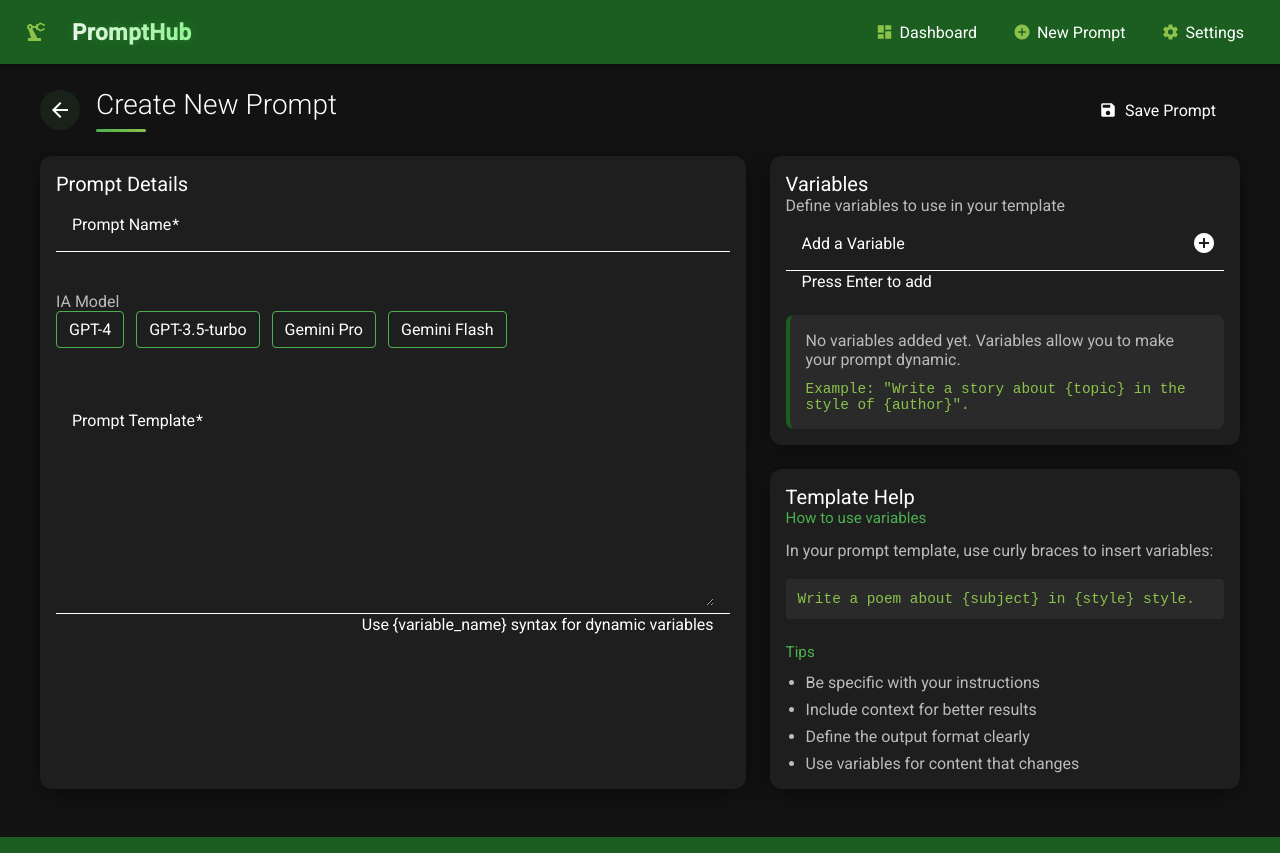
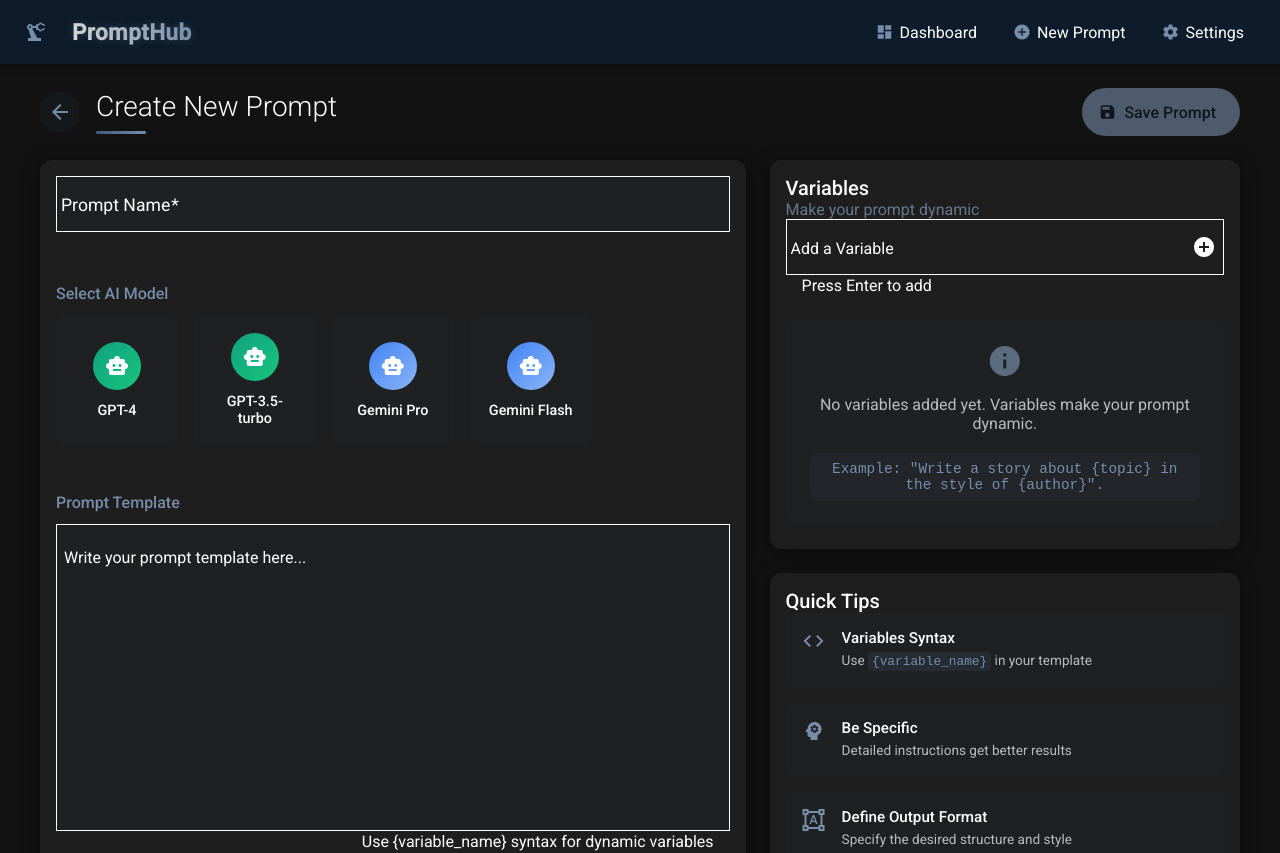
Before and after one commit to eduardo-r-rodrigues/frontend-dev-academy, an Angular app: page /prompts/new in a window 1280 px wide. Shown: the top 853 px of the page. Built offline with nearby package versions, Linux system fonts and the light colour scheme.

Commit message:
changed the color pallete

```diff
--- a/src/app/app.component.scss
+++ b/src/app/app.component.scss
@@ -30,11 +30,11 @@
   font-size: 1.4rem;
   margin-left: 12px;
   letter-spacing: 0.5px;
-  background: linear-gradient(90deg, #ffffff, #9cff9c);
+  background: linear-gradient(90deg, #E0E1DD, #778DA9);
   -webkit-background-clip: text;
   background-clip: text;
   -webkit-text-fill-color: transparent;
-  text-shadow: 0 0 10px rgba(76, 175, 80, 0.3);
+  text-shadow: 0 0 10px rgba(119, 141, 169, 0.3);
   cursor: pointer;
 }
 
@@ -42,7 +42,7 @@
   margin-right: 4px;
 
   mat-icon {
-    color: #8bc34a;
+    color: #778DA9;
   }
 }
 
@@ -54,12 +54,12 @@
   transition: background-color 0.2s;
 
   &:hover {
-    background-color: rgba(76, 175, 80, 0.1);
+    background-color: rgba(65, 90, 119, 0.1);
   }
 
   mat-icon {
     margin-right: 6px;
-    color: #8bc34a;
+    color: #778DA9;
   }
 }
 
--- a/src/app/components/editor/prompt-editor.component.html
+++ b/src/app/components/editor/prompt-editor.component.html
@@ -1,117 +1,85 @@
 <div class="editor-container">
   <div class="editor-header">
     <div class="header-left">
-      <button
-        mat-icon-button
-        matTooltip="Back to Dashboard"
-        routerLink="/dashboard"
-        class="back-btn"
-      >
+      <button mat-icon-button matTooltip="Back to Dashboard" routerLink="/dashboard" class="back-btn">
         <mat-icon>arrow_back</mat-icon>
       </button>
-      <h1 class="editor-title">
-        {{ isEditMode ? "Edit Prompt" : "Create New Prompt" }}
-      </h1>
+      <h1 class="editor-title">{{ isEditMode ? "Edit Prompt" : "Create New Prompt" }}</h1>
     </div>
 
-    <button
-      mat-flat-button
-      color="accent"
-      (click)="onSubmit()"
-      [disabled]="form.invalid"
-    >
+    <button mat-flat-button color="primary" (click)="onSubmit()" [disabled]="form.invalid" class="save-button">
       <mat-icon>{{ isEditMode ? "update" : "save" }}</mat-icon>
       {{ isEditMode ? "Update Prompt" : "Save Prompt" }}
     </button>
   </div>
 
   <div class="editor-content">
-    <!-- Left panel - Main form -->
+    <!-- Main form -->
+    <div class="main-content-area">
       <mat-card class="editor-card main-form">
-      <mat-card-header>
-        <mat-card-title>Prompt Details</mat-card-title>
-      </mat-card-header>
-
         <mat-card-content>
           <form [formGroup]="form">
-          <mat-form-field class="full-width">
+            <div class="form-header">
+              <mat-form-field class="full-width name-field" appearance="outline">
                 <mat-label>Prompt Name</mat-label>
-            <input
-              matInput
-              formControlName="name"
-              placeholder="Enter a descriptive name"
-            />
+                <input matInput formControlName="name" placeholder="Enter a descriptive name" />
                 <mat-error *ngIf="form.get('name')?.hasError('required')">
                   Prompt name is required
                 </mat-error>
               </mat-form-field>
+            </div>
 
-          <!-- Replacing mat-select with the new IA Models container -->
-          <div class="ia-models-container">
-            <label class="section-title">IA Model</label>
+            <!-- IA Models container -->
+            <div class="ia-models-section">
+              <label class="section-label">Select AI Model</label>
               <div class="models-grid">
-              <div
-                class="model-card"
-                *ngFor="let model of availableModels"
+                <div class="model-card" *ngFor="let model of availableModels"
                      (click)="form.get('ia_model')?.setValue(model)"
-                [class.selected]="form.get('ia_model')?.value === model"
-              >
-                {{ model }}
+                     [class.selected]="form.get('ia_model')?.value === model">
+                  <div class="model-icon" [ngClass]="getModelClass(model)">
+                    <mat-icon>smart_toy</mat-icon>
+                  </div>
+                  <span class="model-name">{{ model }}</span>
                 </div>
               </div>
             </div>
 
-          <mat-form-field class="full-width">
-            <mat-label>Prompt Template</mat-label>
-            <textarea
-              matInput
-              formControlName="template"
-              rows="10"
+            <!-- Template editor -->
+            <div class="template-editor-section">
+              <label class="section-label">Prompt Template</label>
+              <mat-form-field class="full-width template-field" appearance="outline">
+                <textarea matInput formControlName="template" rows="12"
                           placeholder="Write your prompt template here..."
-            ></textarea>
-            <mat-hint align="end"
-              >Use {{ "{variable_name}" }} syntax for dynamic
-              variables</mat-hint
-            >
+                          class="template-textarea"></textarea>
+                <mat-hint align="end">Use {{ "{variable_name}" }} syntax for dynamic variables</mat-hint>
                 <mat-error *ngIf="form.get('template')?.hasError('required')">
                   Prompt template is required
                 </mat-error>
               </mat-form-field>
+            </div>
           </form>
         </mat-card-content>
       </mat-card>
+    </div>
 
-    <!-- Right panel - Variables -->
+    <!-- Side panel - Variables -->
     <div class="side-panel">
       <mat-card class="editor-card variables-card">
         <mat-card-header>
           <mat-card-title>Variables</mat-card-title>
-          <mat-card-subtitle
-            >Define variables to use in your template</mat-card-subtitle
-          >
+          <mat-card-subtitle>Make your prompt dynamic</mat-card-subtitle>
         </mat-card-header>
 
         <mat-card-content>
           <div class="variables-input">
-            <mat-form-field class="full-width">
+            <mat-form-field class="full-width" appearance="outline">
               <mat-label>Add a Variable</mat-label>
-              <input
-                matInput
-                [(ngModel)]="newVariable"
-                placeholder="New variable name"
-                (keyup.enter)="addVariable()"
-              />
-              <mat-hint>Press Enter to add</mat-hint>
-              <button
-                mat-icon-button
-                matSuffix
-                color="primary"
-                (click)="addVariable()"
-                [disabled]="!newVariable.trim()"
-                matTooltip="Add variable"
-              >
+              <input matInput [(ngModel)]="newVariable" placeholder="New variable name" (keyup.enter)="addVariable()" />
+              <button mat-icon-button matSuffix color="primary" (click)="addVariable()"
+                      [disabled]="!newVariable.trim()" matTooltip="Add variable">
                 <mat-icon>add_circle</mat-icon>
               </button>
+              <mat-hint>Press Enter to add</mat-hint>
             </mat-form-field>
           </div>
 
@@ -120,11 +88,7 @@
             <div class="variables-container">
               <div class="variable-chip" *ngFor="let variable of variables">
                 <span class="variable-name">{{ variable }}</span>
-                <button
-                  mat-icon-button
-                  (click)="removeVariable(variable)"
-                  matTooltip="Remove variable"
-                >
+                <button mat-icon-button (click)="removeVariable(variable)" matTooltip="Remove variable">
                   <mat-icon class="remove-icon">close</mat-icon>
                 </button>
               </div>
@@ -132,39 +96,50 @@
           </div>
 
           <div class="variables-empty" *ngIf="variables.length === 0">
-            <p>
-              No variables added yet. Variables allow you to make your prompt
-              dynamic.
-            </p>
-            <p class="example">
-              Example: "Write a story about {{ "{topic}" }} in the style of
-              {{ "{author}" }}".
-            </p>
+            <mat-icon class="empty-icon">info</mat-icon>
+            <p>No variables added yet. Variables make your prompt dynamic.</p>
+            <p class="example">Example: "Write a story about {{ "{topic}" }} in the style of {{ "{author}" }}".</p>
           </div>
         </mat-card-content>
       </mat-card>
 
       <mat-card class="editor-card help-card">
         <mat-card-header>
-          <mat-card-title>Template Help</mat-card-title>
+          <mat-card-title>Quick Tips</mat-card-title>
         </mat-card-header>
         <mat-card-content>
           <div class="help-content">
-            <h3 class="section-title">How to use variables</h3>
-            <p>
-              In your prompt template, use curly braces to insert variables:
-            </p>
-            <pre class="code-example">
-Write a poem about {{ "{subject}" }} in {{ "{style}" }} style.</pre
-            >
+            <div class="tip-item">
+              <mat-icon class="tip-icon">code</mat-icon>
+              <div class="tip-text">
+                <h4>Variables Syntax</h4>
+                <p>Use <code>{{ "{variable_name}" }}</code> in your template</p>
+              </div>
+            </div>
 
-            <h3 class="section-title">Tips</h3>
-            <ul class="tips-list">
-              <li>Be specific with your instructions</li>
-              <li>Include context for better results</li>
-              <li>Define the output format clearly</li>
-              <li>Use variables for content that changes</li>
-            </ul>
+            <div class="tip-item">
+              <mat-icon class="tip-icon">psychology</mat-icon>
+              <div class="tip-text">
+                <h4>Be Specific</h4>
+                <p>Detailed instructions get better results</p>
+              </div>
+            </div>
+
+            <div class="tip-item">
+              <mat-icon class="tip-icon">format_shapes</mat-icon>
+              <div class="tip-text">
+                <h4>Define Output Format</h4>
+                <p>Specify the desired structure and style</p>
+              </div>
+            </div>
+
+            <div class="tip-item">
+              <mat-icon class="tip-icon">auto_awesome</mat-icon>
+              <div class="tip-text">
+                <h4>Add Context</h4>
+                <p>Provide background information for better results</p>
+              </div>
+            </div>
           </div>
         </mat-card-content>
       </mat-card>
--- a/src/app/components/editor/prompt-editor.component.scss
+++ b/src/app/components/editor/prompt-editor.component.scss
@@ -16,41 +16,19 @@
   align-items: center;
 }
 
-.ia-models-container {
-  margin-bottom: 24px;
-}
-
-.models-grid {
-  display: flex;
-  flex-wrap: wrap;
-  gap: 12px;
-}
-
-.model-card {
-  border: 1px solid var(--primary-light);
-  border-radius: 4px;
-  padding: 8px 12px;
-  cursor: pointer;
-  transition: all 0.2s;
-}
-
-.model-card:hover {
-  background-color: var(--primary-light);
-  color: #fff;
-}
-
-.model-card.selected {
-  background-color: var(--primary-main);
-  color: #fff;
-  border-color: var(--primary-main);
-}
-
 .back-btn {
   margin-right: 16px;
-  background-color: rgba(76, 175, 80, 0.1);
+  background-color: rgba(65, 90, 119, 0.1);
+  border-radius: 50%;
+  transition: all 0.2s ease;
 
   &:hover {
-    background-color: rgba(76, 175, 80, 0.2);
+    background-color: rgba(65, 90, 119, 0.2);
+    transform: translateX(-2px);
+  }
+
+  mat-icon {
+    color: var(--primary-lighter);
   }
 }
 
@@ -59,6 +37,7 @@
   font-weight: 300;
   color: var(--text-primary);
   margin: 0;
+  position: relative;
 
   &::after {
     content: '';
@@ -68,6 +47,29 @@
     background: linear-gradient(to right, var(--primary-light), var(--primary-lighter));
     margin-top: 8px;
     border-radius: 3px;
+  }
+}
+
+.save-button {
+  background-color: var(--primary-lighter) !important;
+  color: var(--primary-dark) !important;
+  font-weight: 500;
+  border-radius: 28px;
+  padding: 0 24px;
+  height: 48px;
+  transition: all 0.2s ease;
+
+  &:hover:not([disabled]) {
+    box-shadow: 0 4px 12px rgba(13, 27, 42, 0.3);
+    transform: translateY(-2px);
+  }
+
+  &[disabled] {
+    opacity: 0.6;
+  }
+
+  mat-icon {
+    margin-right: 8px;
   }
 }
 
@@ -84,27 +86,154 @@
 .editor-card {
   background-color: var(--background-card);
   margin-bottom: 24px;
+  border-radius: 12px;
+  box-shadow: 0 8px 16px rgba(0, 0, 0, 0.2);
+  overflow: hidden;
+  transition: box-shadow 0.3s ease;
+
+  &:hover {
+    box-shadow: 0 12px 24px rgba(0, 0, 0, 0.25);
+  }
 
   mat-card-title {
     color: var(--text-primary);
     font-size: 1.25rem;
+    font-weight: 500;
   }
 
   mat-card-subtitle {
-    color: var(--text-secondary);
+    color: var(--primary-lighter);
+    opacity: 0.8;
   }
 }
 
 .main-form {
+  height: 100%;
+
   form {
     display: flex;
     flex-direction: column;
-    gap: 20px;
+    gap: 24px;
+    height: 100%;
+  }
+}
+
+.form-header {
+  margin-bottom: 8px;
+}
+
+.name-field {
+  font-size: 1.1rem;
+
+  ::ng-deep .mat-mdc-form-field-flex {
+    background-color: rgba(65, 90, 119, 0.05) !important;
   }
 
-  mat-form-field {
-    width: 100%;
+
+}
+
+.section-label {
+  display: block;
+  font-size: 1rem;
+  color: var(--primary-lighter);
+  margin-bottom: 12px;
+  font-weight: 500;
+}
+
+.ia-models-section {
+  margin-bottom: 24px;
+}
+
+.models-grid {
+  display: grid;
+  grid-template-columns: repeat(auto-fill, minmax(120px, 1fr));
+  gap: 16px;
+}
+
+.model-card {
+  display: flex;
+  flex-direction: column;
+  align-items: center;
+  justify-content: center;
+  padding: 16px;
+  background-color: rgba(65, 90, 119, 0.05);
+  border-radius: 12px;
+  cursor: pointer;
+  transition: all 0.2s ease;
+  border: 2px solid transparent;
+
+  &:hover {
+    background-color: rgba(65, 90, 119, 0.1);
+    transform: translateY(-2px);
   }
+
+  &.selected {
+    background-color: rgba(65, 90, 119, 0.15);
+    border-color: var(--primary-lighter);
+  }
+}
+
+.model-icon {
+  width: 48px;
+  height: 48px;
+  display: flex;
+  align-items: center;
+  justify-content: center;
+  border-radius: 50%;
+  margin-bottom: 12px;
+
+  mat-icon {
+    font-size: 24px;
+    color: white;
+  }
+
+  &.gemini {
+    background: linear-gradient(135deg, #4285f4, #8ab4f8);
+  }
+
+  &.gpt {
+    background: linear-gradient(135deg, #10a37f, #19c37d);
+  }
+
+  &.claude {
+    background: linear-gradient(135deg, #a265ff, #c29ffa);
+  }
+
+  &.default {
+    background: linear-gradient(135deg, var(--primary-light), var(--primary-lighter));
+  }
+}
+
+.model-name {
+  font-size: 0.9rem;
+  font-weight: 500;
+  color: var(--text-primary);
+  text-align: center;
+}
+
+.template-editor-section {
+  flex: 1;
+}
+
+.template-field {
+  height: 100%;
+
+  ::ng-deep .mat-mdc-form-field-flex {
+    height: 100%;
+    background-color: rgba(65, 90, 119, 0.05) !important;
+  }
+
+  ::ng-deep .mat-mdc-form-field-infix {
+    height: 100%;
+  }
+}
+
+.template-textarea {
+  font-family: 'Roboto Mono', monospace;
+  resize: none;
+  height: 100%;
+  min-height: 240px;
+  padding: 8px;
 }
 
 .side-panel {
@@ -122,9 +251,9 @@
 
 .section-title {
   font-size: 1rem;
-  color: var(--text-secondary);
+  color: var(--primary-lighter);
   margin: 0 0 16px;
-  font-weight: 400;
+  font-weight: 500;
 }
 
 .variables-container {
@@ -136,20 +265,26 @@
 .variable-chip {
   display: flex;
   align-items: center;
-  background-color: var(--primary-dark);
-  border-radius: 16px;
+  background-color: rgba(65, 90, 119, 0.15);
+  border-radius: 24px;
   padding: 8px 12px;
+  transition: all 0.2s ease;
+
+  &:hover {
+    background-color: rgba(65, 90, 119, 0.25);
+  }
 
   .variable-name {
     font-size: 0.875rem;
     color: var(--text-primary);
+    font-weight: 500;
   }
 
   .remove-icon {
     font-size: 18px;
     height: 18px;
     width: 18px;
-    color: rgba(255, 255, 255, 0.7);
+    color: rgba(224, 225, 221, 0.8);
     margin-left: 4px;
   }
 
@@ -162,11 +297,23 @@
 }
 
 .variables-empty {
-  padding: 16px;
-  background-color: var(--background-input);
-  border-radius: 8px;
+  padding: 24px;
+  background-color: rgba(65, 90, 119, 0.05);
+  border-radius: 12px;
   color: var(--text-secondary);
-  border-left: 4px solid var(--primary-dark);
+  text-align: center;
+  display: flex;
+  flex-direction: column;
+  align-items: center;
+
+  .empty-icon {
+    font-size: 36px;
+    height: 36px;
+    width: 36px;
+    margin-bottom: 16px;
+    color: var(--primary-lighter);
+    opacity: 0.7;
+  }
 
   p {
     margin: 0 0 12px;
@@ -180,6 +327,10 @@
     font-family: 'Roboto Mono', monospace;
     font-size: 0.9rem;
     color: var(--primary-lighter);
+    background-color: rgba(65, 90, 119, 0.1);
+    padding: 8px 12px;
+    border-radius: 8px;
+    margin-top: 8px;
   }
 }
 
@@ -188,40 +339,56 @@
 }
 
 .help-content {
-  h3 {
-    color: var(--primary-light);
-    margin: 0 0 12px;
-    font-size: 0.95rem;
+  display: flex;
+  flex-direction: column;
+  gap: 16px;
+}
+
+.tip-item {
+  display: flex;
+  align-items: flex-start;
+  gap: 16px;
+  background-color: rgba(65, 90, 119, 0.05);
+  padding: 16px;
+  border-radius: 8px;
+  transition: all 0.2s ease;
+
+  &:hover {
+    background-color: rgba(65, 90, 119, 0.1);
+    transform: translateX(2px);
   }
 
-  p {
-    color: var(--text-secondary);
-    line-height: 1.5;
-    margin: 0 0 16px;
+  .tip-icon {
+    color: var(--primary-lighter);
+    font-size: 24px;
+    height: 24px;
+    width: 24px;
   }
 
-  .code-example {
-    background-color: var(--background-input);
-    padding: 12px;
-    border-radius: 4px;
-    font-family: 'Roboto Mono', monospace;
-    font-size: 0.9rem;
-    margin: 0 0 24px;
-    overflow-x: auto;
-    color: var(--primary-lighter);
-  }
+  .tip-text {
+    flex: 1;
 
-  .tips-list {
-    margin: 0;
-    padding-left: 20px;
-    color: var(--text-secondary);
+    h4 {
+      margin: 0 0 4px;
+      color: var(--text-primary);
+      font-size: 0.95rem;
+      font-weight: 500;
+    }
 
-    li {
-      margin-bottom: 8px;
+    p {
+      margin: 0;
+      color: var(--text-secondary);
+      font-size: 0.85rem;
+      line-height: 1.4;
+    }
 
-      &:last-child {
-        margin-bottom: 0;
-      }
+    code {
+      font-family: 'Roboto Mono', monospace;
+      background-color: rgba(65, 90, 119, 0.2);
+      padding: 2px 4px;
+      border-radius: 4px;
+      font-size: 0.8rem;
+      color: var(--primary-lighter);
     }
   }
 }
--- a/src/app/components/editor/prompt-editor.component.ts
+++ b/src/app/components/editor/prompt-editor.component.ts
@@ -50,7 +50,7 @@
     'GPT-4',
     'GPT-3.5-turbo',
     'Gemini Pro',
-    'Gemini Flash',
+    'Gemini Flash'
   ];
 
   isEditMode = false;
@@ -132,6 +132,14 @@
     }
   }
 
+  getModelClass(modelName: string): string {
+    const name = modelName.toLowerCase();
+    if (name.includes('gemini')) return 'gemini';
+    if (name.includes('gpt')) return 'gpt';
+    if (name.includes('claude')) return 'claude';
+    return 'default';
+  }
+
   private createPrompt(payload: PromptCreate): void {
     this.promptService.createPrompt(payload).subscribe({
       next: () => {
--- a/src/app/components/execute/execute.component.scss
+++ b/src/app/components/execute/execute.component.scss
@@ -2,6 +2,7 @@
   max-width: 1400px;
   margin: 0 auto;
   padding: 0 16px;
+  border-radius: 30%;
 }
 
 .execute-header {
--- a/src/index.html
+++ b/src/index.html
@@ -5,7 +5,6 @@
   <title>PromptHub</title>
   <base href="/">
   <meta name="viewport" content="width=device-width, initial-scale=1">
-  <link rel="icon" type="image/x-icon" href="favicon.ico">
   <link href="https://fonts.googleapis.com/css2?family=Roboto:wght@300;400;500&display=swap" rel="stylesheet">
   <link href="https://fonts.googleapis.com/icon?family=Material+Icons" rel="stylesheet">
 </head>
--- a/src/styles.scss
+++ b/src/styles.scss
@@ -1,11 +1,11 @@
 /* Global styles with green palette */
 
 :root {
-    --primary-color: #2e7d32; /* Dark green */
-    --primary-light: #4caf50; /* Medium green */
-    --primary-lighter: #8bc34a; /* Light green */
-    --primary-dark: #1b5e20; /* Very dark green */
-    --accent-color: #00c853; /* Bright green */
+  --primary-color: #1B263B; /* Dark blue */
+    --primary-light: #415A77; /* Medium blue */
+    --primary-lighter: #778DA9; /* Light blue-gray */
+    --primary-dark: #0D1B2A; /* Very dark blue */
+    --accent-color: #778DA9; /* Light blue-gray for accent */
     --text-on-primary: #ffffff;
     --background-dark: #121212;
     --background-card: #1e1e1e;
```
Also changed, not shown: src/app/components/dashboard/dashboard.component.scss (+1 -23 lines), src/app/components/settings/settings.component.scss (+129 -25 lines). Lines whose indentation alone changed are shown as unchanged.
